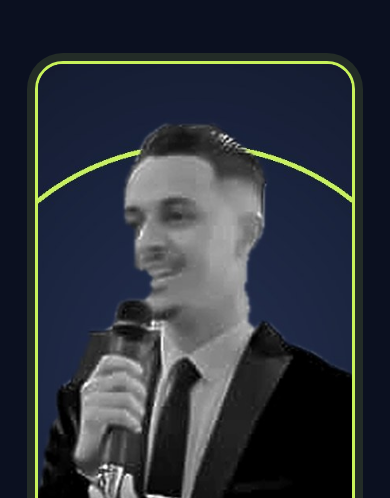
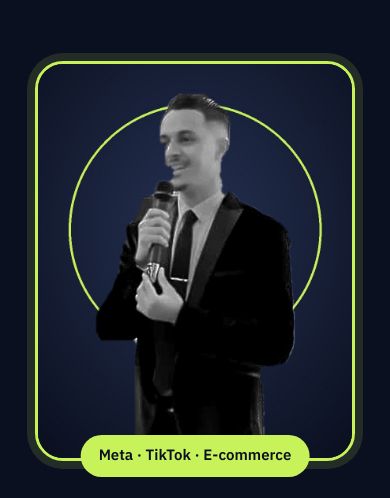
Before and after one commit to mstafasaadawi-lang/mustafa-ads, a plain HTML site: page fr/index.html in a window 390 px wide. Shown: the part 135-633 px from the top of the page. Drawn offline with Linux system fonts and the light colour scheme.

Commit message:
Fix portrait size on mobile

```diff
--- a/fr/index.html
+++ b/fr/index.html
@@ -46,7 +46,7 @@ function track(ev, p){ if (window.fbq) fbq('track', ev, p||{}); }
   <!-- PORTFOLIO -->
   <div id="about" style="max-width: 1180px; margin: 0 auto; padding: 40px 24px 24px; display: flex; flex-wrap: wrap; gap: 40px; align-items: center">
     <div style="flex: 0 1 320px; max-width: 320px; min-width: 0; margin: 0 auto; position: relative">
-      <img src="../img/mustapha-mic.jpg" alt="Mustapha Saadaoui" width="640" height="800" style="display: block; width: 100%; aspect-ratio: 4/5; object-fit: cover; border-radius: 28px; border: 3px solid #C8F25A; box-shadow: 0 0 0 8px rgba(200,242,90,.12)">
+      <img src="../img/mustapha-mic.jpg" alt="Mustapha Saadaoui" width="800" height="1000" style="display: block; width: 100%; height: auto; aspect-ratio: 4/5; object-fit: cover; border-radius: 28px; border: 3px solid #C8F25A; box-shadow: 0 0 0 8px rgba(200,242,90,.12)">
       <div style="position: absolute; bottom: -16px; left: 50%; transform: translateX(-50%); white-space: nowrap; background: #C8F25A; color: #0B1020; font-weight: 800; padding: 8px 18px; border-radius: 999px; font-size: 15px" dir="ltr">Meta · TikTok · E-commerce</div>
     </div>
     <div style="flex: 999 1 420px; min-width: 0; display: flex; flex-direction: column; gap: 16px">
```
Also changed, not shown: index.html (+1 -1 lines).
